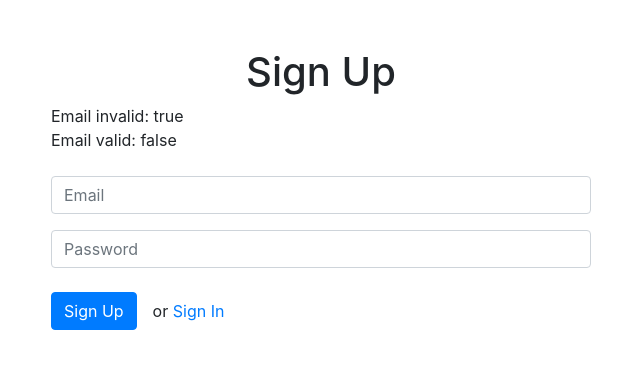
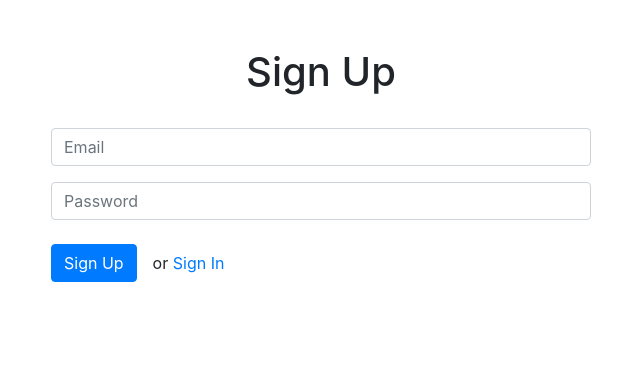
Before and after one commit to toxa16/item-manager, an Angular app: page /sign-up in a window 1280 px wide. Shown: the top 368 px of the page, without its empty margins (319-959 px from the left). Built offline with nearby package versions, Linux system fonts and the light colour scheme.

Commit message:
sign up component refactor

```diff
--- a/src/app/sign-up/email-input.component.ts
+++ b/src/app/sign-up/email-input.component.ts
@@ -2,10 +2,10 @@ import {Component, EventEmitter, Input, Output} from '@angular/core';
 import {FormControl} from '@angular/forms';
 
 @Component({
-  selector: 'app-email-input',
+  selector: 'app-input',
   template: `
     <div class="form-group">
-      <input placeholder="Email" class="form-control"
+      <input [attr.type]="type" placeholder="{{ placeholder }}" class="form-control"
              [formControl]="formControl"
              [class.is-invalid]="formControl.touched && formControl.invalid"
              [class.is-pending]="formControl.pending"
@@ -37,8 +37,10 @@ import {FormControl} from '@angular/forms';
   `],
 })
 export class EmailInputComponent {
+  @Input() errorMessage: string = '';
   @Input() formControl: FormControl;
-  @Input() errorMessage: string;
+  @Input() placeholder: string = '';
+  @Input() type: string = 'text';
 
   @Output() blur: EventEmitter<any> = new EventEmitter();
   @Output() focus: EventEmitter<any> = new EventEmitter();
--- a/src/app/sign-up/sign-up.component.html
+++ b/src/app/sign-up/sign-up.component.html
@@ -11,19 +11,26 @@
 
       <form id="signUpForm" (submit)="onSubmit()">
 
-        Email invalid: {{ email.invalid | json }}
-        <br>
-        Email valid: {{ email.valid | json }}
-
         <div class="mt-4">
-          <app-email-input
+          <app-input
+            ngDefaultControl
             [formControl]="email"
             [errorMessage]="emailErrorMessage"
+            [placeholder]="'Email'"
             (blur)="onEmailBlur()"
-            (focus)="onEmailFocus()"
-            ngDefaultControl>
-          </app-email-input>
+            (focus)="onEmailFocus()">
+          </app-input>
         </div>
+
+
+        <app-input
+          ngDefaultControl
+          [formControl]="password"
+          [errorMessage]="passwordErrorMessage"
+          [placeholder]="'Password'"
+          [type]="'password'">
+        </app-input>
+
 
 
         <!--<div class="form-group mt-4">
@@ -36,7 +43,7 @@
           </div>
         </div>-->
 
-        <div class="form-group mt-3">
+        <!--<div class="form-group mt-3">
           <input type="password" placeholder="Password" class="form-control"
                  [formControl]="password"
                  [class.is-invalid]="password.touched && password.invalid"
@@ -44,7 +51,7 @@
           <div *ngIf="password.invalid" class="invalid-feedback">
             {{ passwordErrorMessage }}
           </div>
-        </div>
+        </div>-->
 
         <div class="clearfix"></div>
 
--- a/src/app/sign-up/sign-up.component.ts
+++ b/src/app/sign-up/sign-up.component.ts
@@ -8,14 +8,12 @@ import 'rxjs/add/operator/delay';
   templateUrl: 'sign-up.component.html'
 })
 export class SignUpComponent {
-  email: FormControl;
+  email: FormControl = new FormControl('',
+    [Validators.required, Validators.email]);
   password: FormControl = new FormControl('',
     [Validators.required, Validators.minLength(4)]);
 
-  constructor() {
-    this.email = new FormControl('',
-      [Validators.required, Validators.email]);
-  }
+  constructor() {}
 
   checkEmailTaken(control: AbstractControl): ValidationErrors|null {
     return Observable.of({ emailTaken: true }).delay(1500);
```
